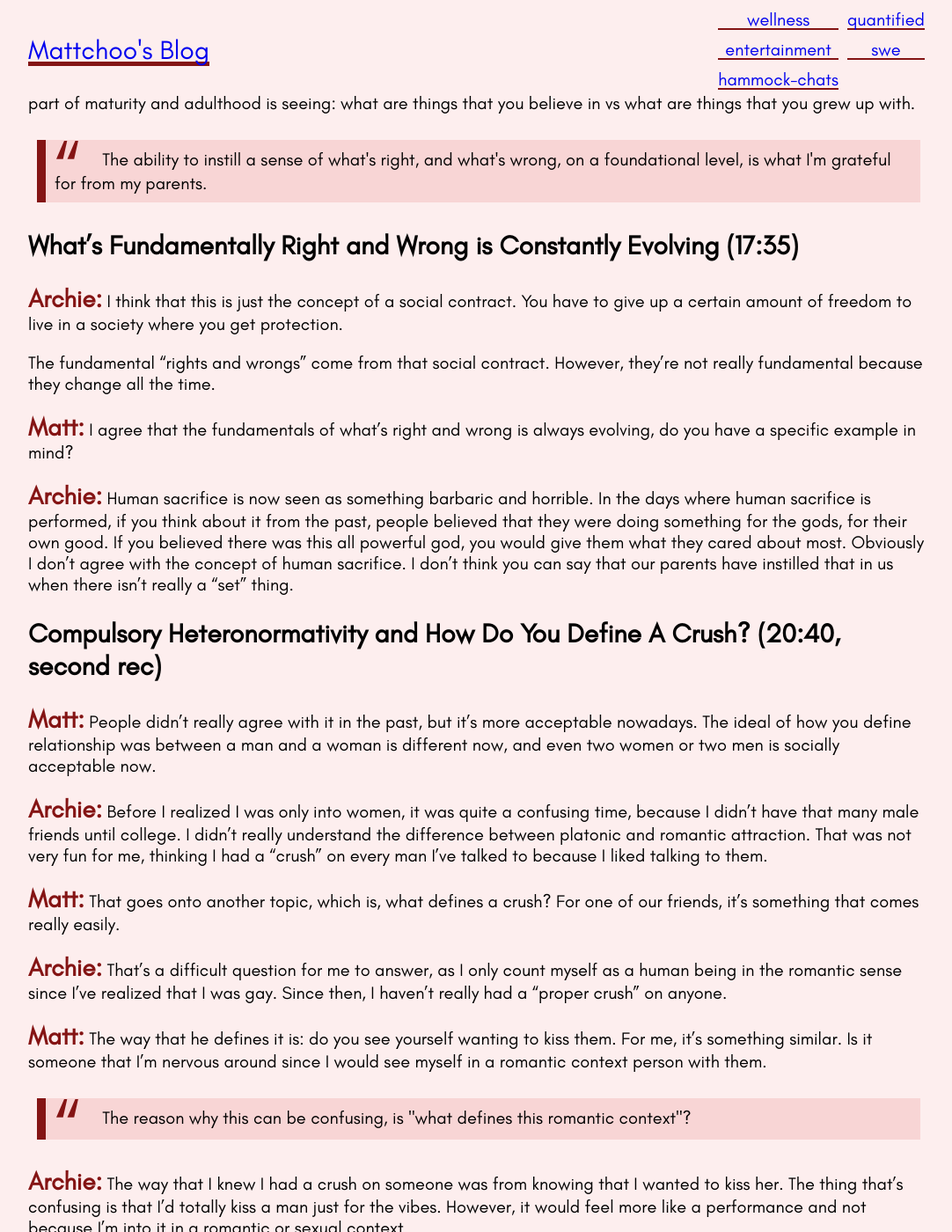
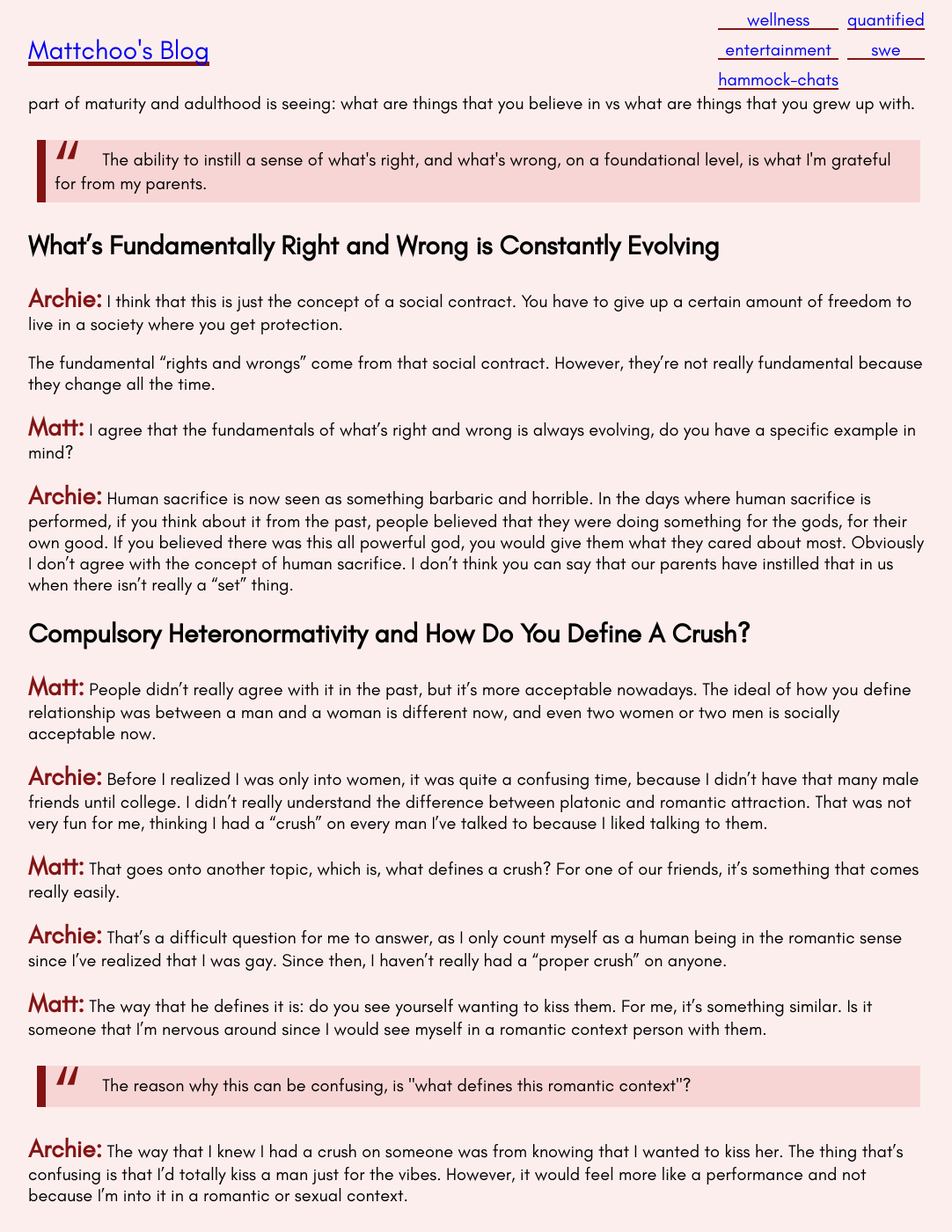
Before and after one commit to matthewcn56/whatcha-up-to-mattchoo, a Jekyll site: the page built from _posts/2023-02-20-hammock-chats-2.md, in a window 1280 px wide and 1400 px high, scrolled down 4099 px. Shown: the whole window at 88% size, without its empty margins (104-1186 px from the left). Built offline with Jekyll 4.4.1, drawn with Linux system fonts in a browser that asks for light colours; some of the changed text lies outside the part shown.

Commit message:
fixed subheadings of hc2

```diff
--- a/_posts/2023-02-20-hammock-chats-2.md
+++ b/_posts/2023-02-20-hammock-chats-2.md
@@ -129,7 +129,7 @@ Right now, I'm at this crossroads in my life trying to determine what are belief
  The ability to instill a sense of what's right, and what's wrong, on a foundational level, is what I'm grateful for from my parents.
 </blockquote>
 
-## What's Fundamentally Right and Wrong is Constantly Evolving (17:35)
+## What's Fundamentally Right and Wrong is Constantly Evolving
 
 <span class="speaker">Archie:</span> I think that this is just the concept of a social contract. You have to give up a certain amount of freedom to live in a society where you get protection.
 
@@ -139,7 +139,7 @@ The fundamental "rights and wrongs" come from that social contract. However, the
 
 <span class="speaker">Archie:</span> Human sacrifice is now seen as something barbaric and horrible. In the days where human sacrifice is performed, if you think about it from the past, people believed that they were doing something for the gods, for their own good. If you believed there was this all powerful god, you would give them what they cared about most. Obviously I don't agree with the concept of human sacrifice. I don't think you can say that our parents have instilled that in us when there isn't really a "set" thing.
 
-## Compulsory Heteronormativity and How Do You Define A Crush? (20:40, second rec)
+## Compulsory Heteronormativity and How Do You Define A Crush?
 
 <span class="speaker">Matt:</span> People didn't really agree with it in the past, but it's more acceptable nowadays. The ideal of how you define relationship was between a man and a woman is different now, and even two women or two men is socially acceptable now.
 
@@ -157,7 +157,7 @@ The reason why this can be confusing, is "what defines this romantic context"?
 <span class="speaker">Archie:</span> The way that I knew I had a crush on someone was from knowing that I wanted to kiss her. The thing that's confusing is that I'd totally kiss a man just for the vibes. However, it would feel more like a performance and not because I'm into it in a romantic or sexual context.
 
 
-## What Do We Want Out of Relationships (27:40)
+## What Do We Want Out of Relationships
 
 <span class="speaker">Archie:</span> Mine and my current partner's love languages are quite different outside of touch. As a math major, words of affirmation or signs of love are things that don't come naturally for me. I can't do it spontaneously, but the way that I do like to show love is by doing things. As for my love languages, she gets me gifts that have sentimental value that remind me of her.
 
```
Also changed, not shown: other parts of _posts/2023-02-20-hammock-chats-2.md (+2 -2 lines).
